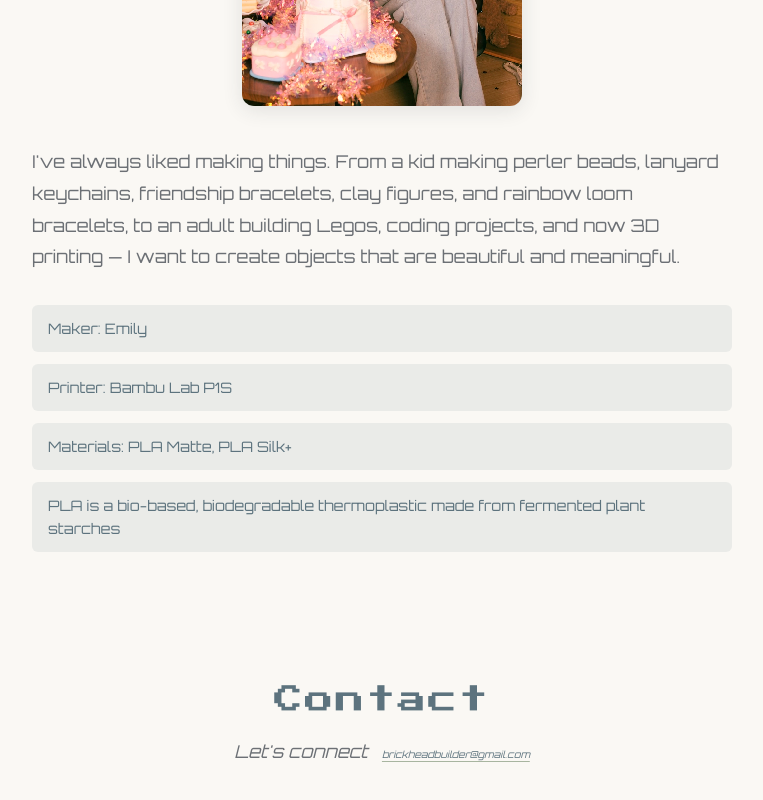
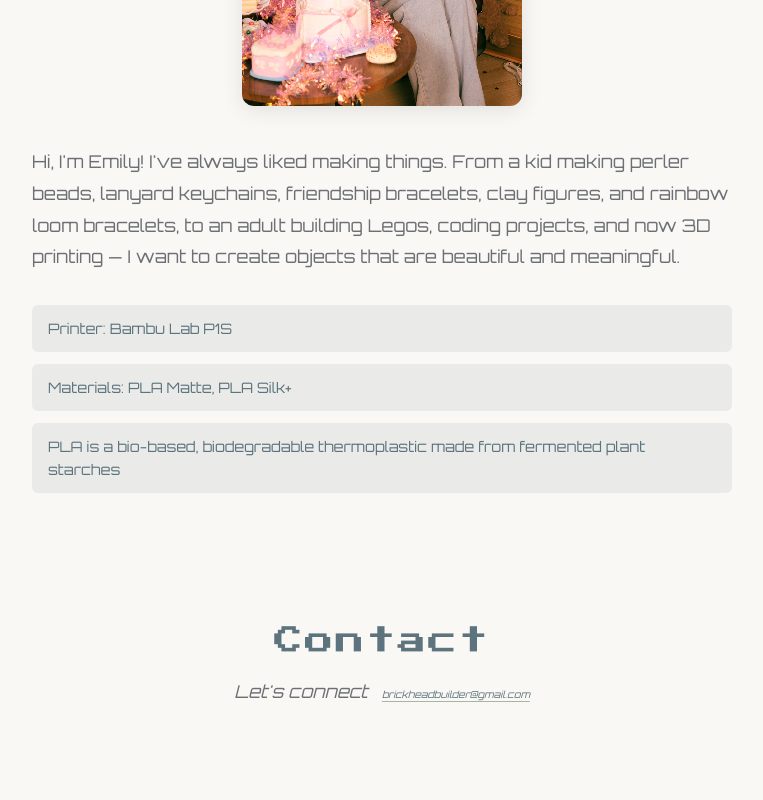
Before and after one commit to emlmao/brickhead-builder, a plain HTML site: page index.html in a window 1280 px wide. Shown: the part 4017-4817 px from the top of the page, without its empty margins (258-1021 px from the left). Drawn offline with Linux system fonts and the light colour scheme.

Commit message:
Fold maker name into the about blurb's opening line
Drops the standalone "Maker: Emily" chip in favor of "Hi, I'm Emily!"
as the bio's opening.

```diff
--- a/index.html
+++ b/index.html
@@ -193,16 +193,15 @@
         <div class="about-content">
           <div class="about-bio">
             <p>
-              I've always liked making things. From a kid making perler
-              beads, lanyard keychains, friendship bracelets, clay figures,
-              and rainbow loom bracelets, to an adult building Legos, coding
-              projects, and now 3D printing &mdash; I want to create objects
-              that are beautiful and meaningful.
+              Hi, I'm Emily! I've always liked making things. From a kid
+              making perler beads, lanyard keychains, friendship bracelets,
+              clay figures, and rainbow loom bracelets, to an adult building
+              Legos, coding projects, and now 3D printing &mdash; I want to
+              create objects that are beautiful and meaningful.
             </p>
           </div>
 
           <div class="about-specs">
-            <div class="spec">Maker: Emily</div>
             <div class="spec">Printer: Bambu Lab P1S</div>
             <div class="spec">Materials: PLA Matte, PLA Silk+</div>
             <div class="spec">
```
